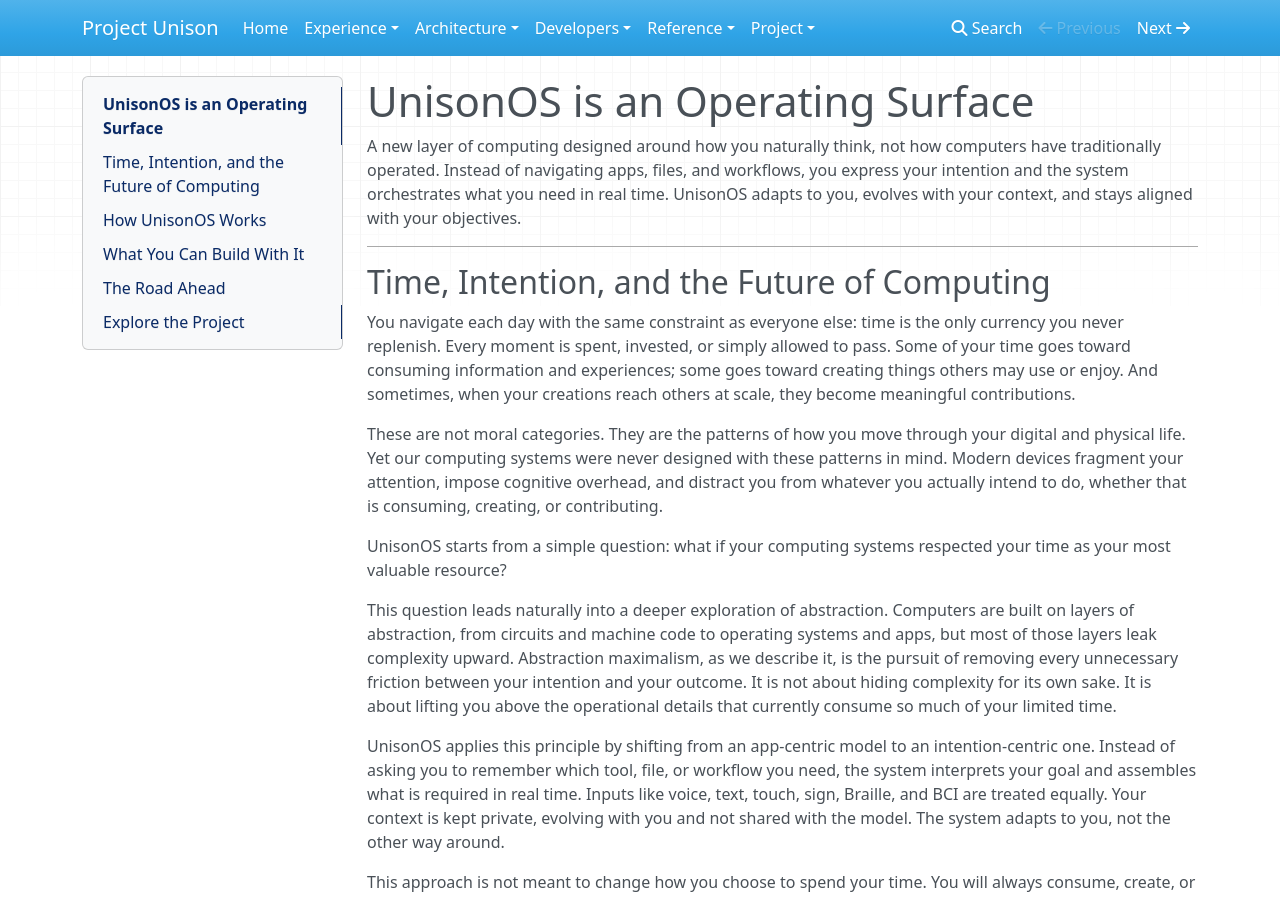
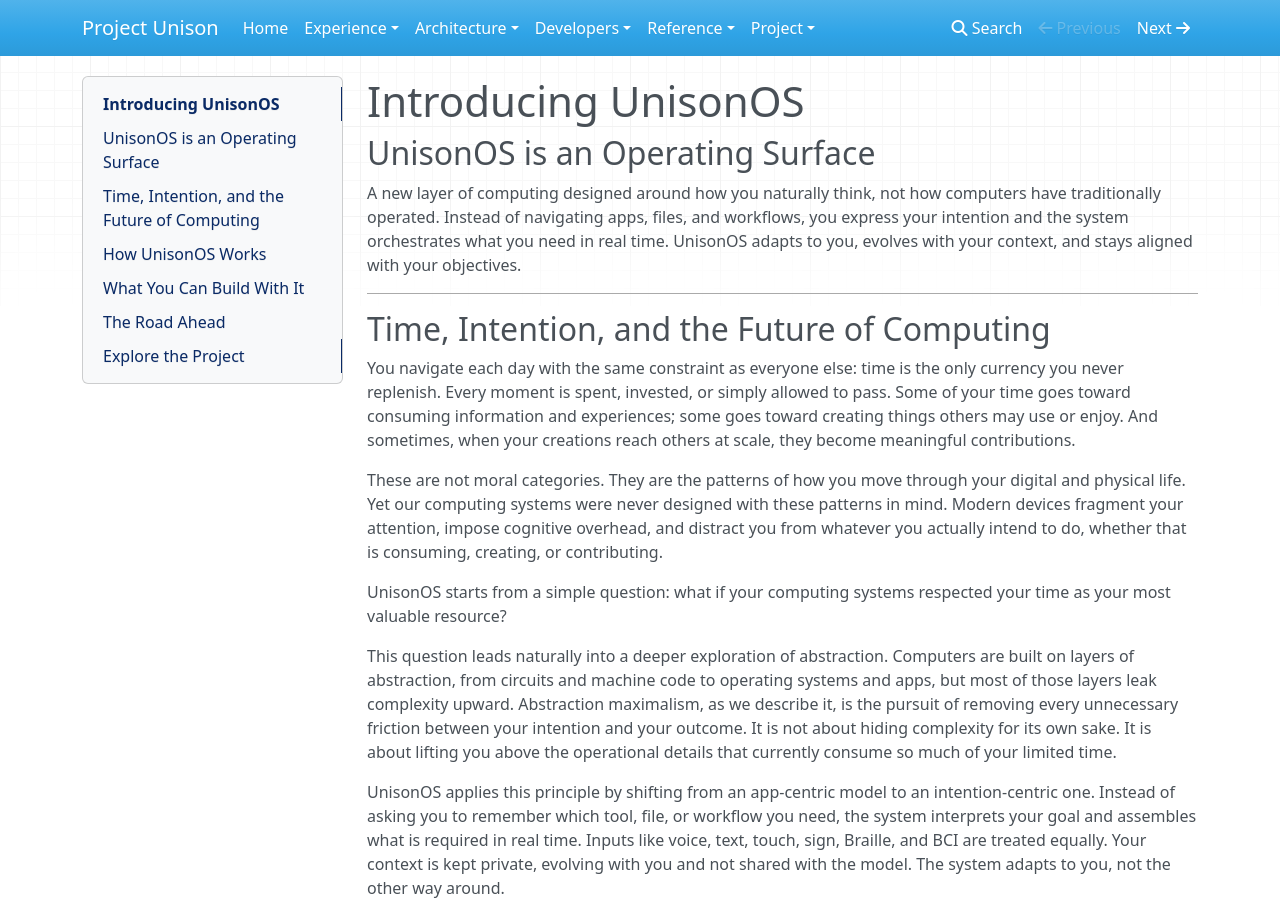
Before and after one commit to project-unisonOS/project-unisonos.github.io, an MkDocs documentation site: the page built from docs/index.md, in a window 1280 px wide and 900 px high. Built offline with MkDocs 1.6.1, drawn with Linux system fonts in a browser that asks for light colours; nearby versions of some CDN libraries.

Commit message:
Add Introducing UnisonOS heading

```diff
--- a/docs/index.md
+++ b/docs/index.md
@@ -1,4 +1,6 @@
-# UnisonOS is an Operating Surface
+# Introducing UnisonOS
+
+## UnisonOS is an Operating Surface
 
 A new layer of computing designed around how you naturally think, not how computers have traditionally operated. Instead of navigating apps, files, and workflows, you express your intention and the system orchestrates what you need in real time. UnisonOS adapts to you, evolves with your context, and stays aligned with your objectives.
 
```
